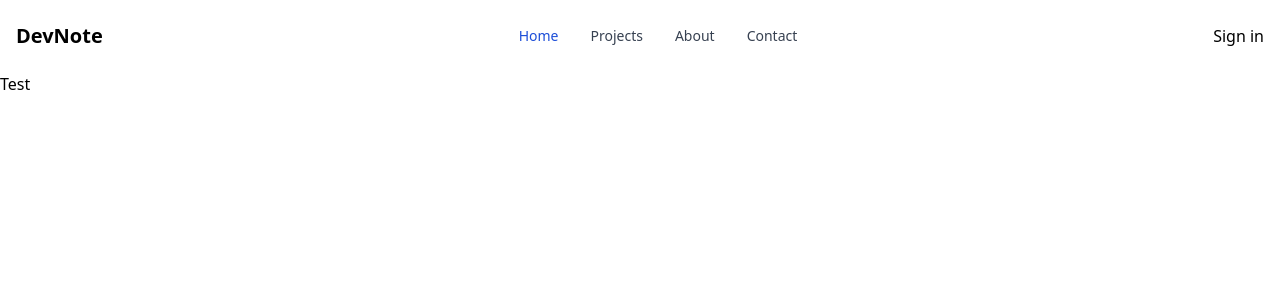
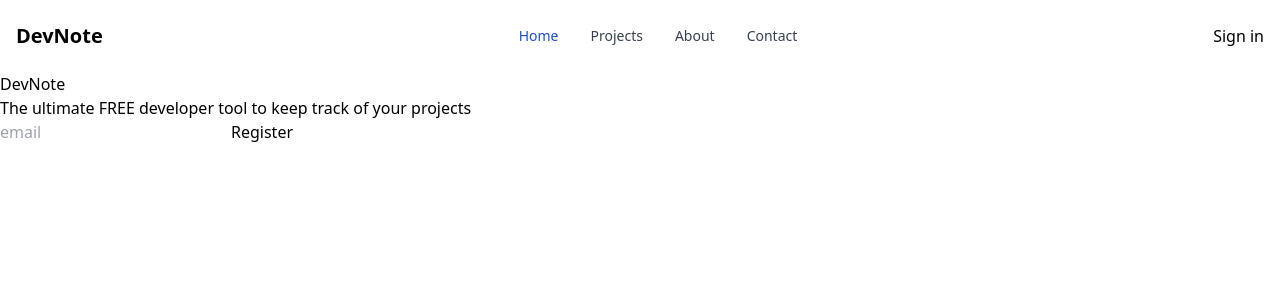
Before and after one commit to edukaki/devlist, a React (Create React App) app: page / in a window 1280 px wide. Shown: the top 300 px of the page. Built offline with nearby package versions, Linux system fonts and the light colour scheme; no server answers.

Commit message:
feat(home): add introduction to devnote and register input

```diff
--- a/src/pages/Home/index.jsx
+++ b/src/pages/Home/index.jsx
@@ -3,7 +3,12 @@ import React from 'react'
 const Home = () => {
     return (
         <main className='min-h-[100vh]'>
-            Test
+            <div>
+                <h1>DevNote</h1>
+                <p>The ultimate <span>FREE </span><span>developer</span> tool to keep track of your projects</p>
+                <input type="email" placeholder="email"></input>
+                <button type="button">Register</button>
+            </div>
         </main>
     )
 }
```
